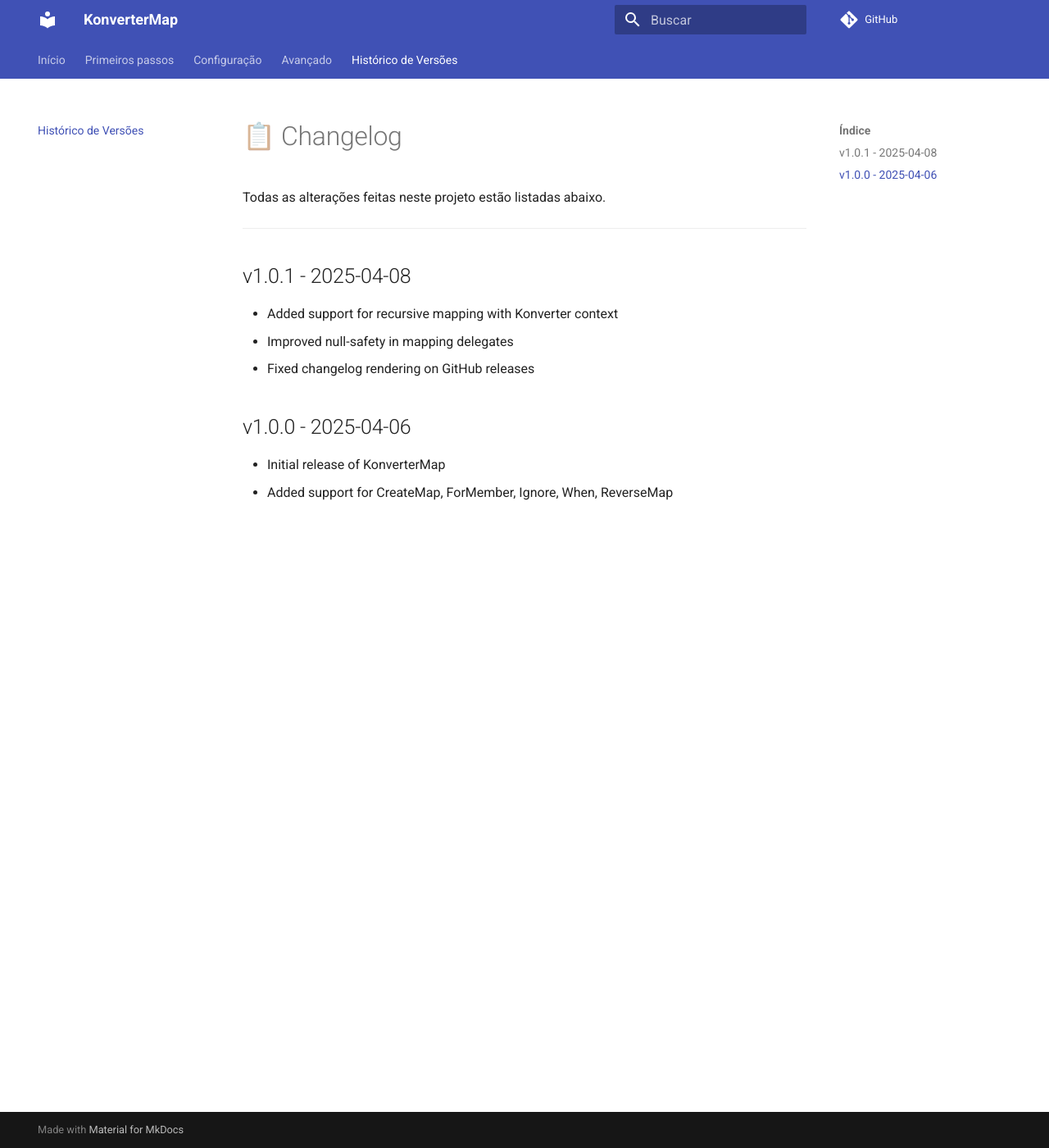
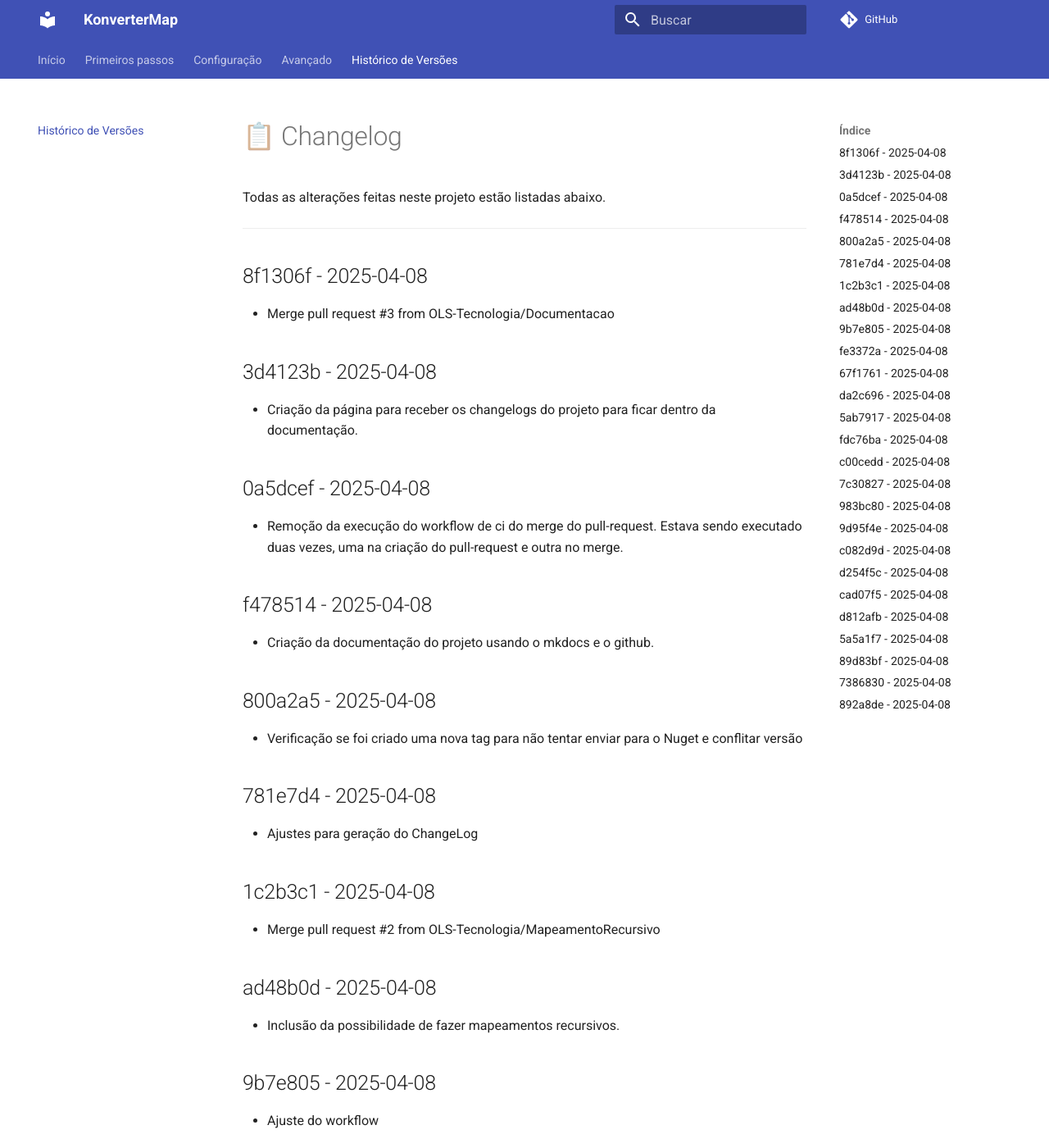
Before and after one commit to OLS-Tecnologia/KonverterMap, an MkDocs documentation site: the page built from docs/changelog.md, in a window 1280 px wide and 1400 px high. Shown: the whole window at 82% size. Built offline with MkDocs 1.6.1 and Material for MkDocs 9.7.7, drawn with Linux system fonts in a browser that asks for light colours; comment, search, counter and statistics services are not loaded; some of the changed text lies outside the part shown.

Commit message:
🔄 Atualiza changelog da documentação

```diff
--- a/docs/changelog.md
+++ b/docs/changelog.md
@@ -4,11 +4,80 @@ Todas as alterações feitas neste projeto estão listadas abaixo.
 
 ---
 
-## v1.0.1 - 2025-04-08
-- Added support for recursive mapping with Konverter context
-- Improved null-safety in mapping delegates
-- Fixed changelog rendering on GitHub releases
+## 8f1306f - 2025-04-08
+- Merge pull request #3 from OLS-Tecnologia/Documentacao
 
-## v1.0.0 - 2025-04-06
-- Initial release of KonverterMap
-- Added support for CreateMap, ForMember, Ignore, When, ReverseMap
+## 3d4123b - 2025-04-08
+- Criação da página para receber os changelogs do projeto para ficar dentro da documentação.
+
+## 0a5dcef - 2025-04-08
+- Remoção da execução do workflow de ci do merge do pull-request. Estava sendo executado duas vezes, uma na criação do pull-request e outra no merge.
+
+## f478514 - 2025-04-08
+- Criação da documentação do projeto usando o mkdocs e o github.
+
+## 800a2a5 - 2025-04-08
+- Verificação se foi criado uma nova tag para não tentar enviar para o Nuget e conflitar versão
+
+## 781e7d4 - 2025-04-08
+- Ajustes para geração do ChangeLog
+
+## 1c2b3c1 - 2025-04-08
+- Merge pull request #2 from OLS-Tecnologia/MapeamentoRecursivo
+
+## ad48b0d - 2025-04-08
+- Inclusão da possibilidade de fazer mapeamentos recursivos.
+
+## 9b7e805 - 2025-04-08
+- Ajuste do workflow
+
+## fe3372a - 2025-04-08
+- Remoção do publish.yml e unificação dos workflows em um só para ficar mais legível e fácil a manutenção.
+
+## 67f1761 - 2025-04-08
+- Merge pull request #1 from OLS-Tecnologia/retro-compatibilidade
+
+## da2c696 - 2025-04-08
+- Ajuste do workflow de release para gerar o arquivo CHANGELOG com o log do que foi gerado na versão em questão.
+
+## 5ab7917 - 2025-04-08
+- Criação do workflow para criar a tag da versão que está sendo liberada de acordo com a versão do arquivo csproj
+
+## fdc76ba - 2025-04-08
+- Ajustes do READ.md
+
+## c00cedd - 2025-04-08
+- Mudanças no código para tornar o mesmo compatível com o .net Framework a partir do 4.6.1+.
+
+## 7c30827 - 2025-04-08
+- Limpeza dos warnings do projeto.
+
+## 983bc80 - 2025-04-08
+- Ajuste da estrutura de pastas.
+
+## 9d95f4e - 2025-04-08
+- Remoção da instalação do teste de cobertura do ci.yml
+
+## c082d9d - 2025-04-08
+- Remoção de warnings do código.
+
+## d254f5c - 2025-04-08
+- Remoção do upload-artifact
+
+## cad07f5 - 2025-04-08
+- Update ci.yml
+
+## d812afb - 2025-04-08
+- Ajuste do arquivo de ci.yml para correção de erro ao compilar.
+
+## 5a5a1f7 - 2025-04-08
+- Ajuste do nome da Solution
+
+## 89d83bf - 2025-04-08
+- Criação da automação de build ao realizar post na master.
+
+## 7386830 - 2025-04-08
+- Add project files.
+
+## 892a8de - 2025-04-08
+- Add .gitattributes and .gitignore.
```
